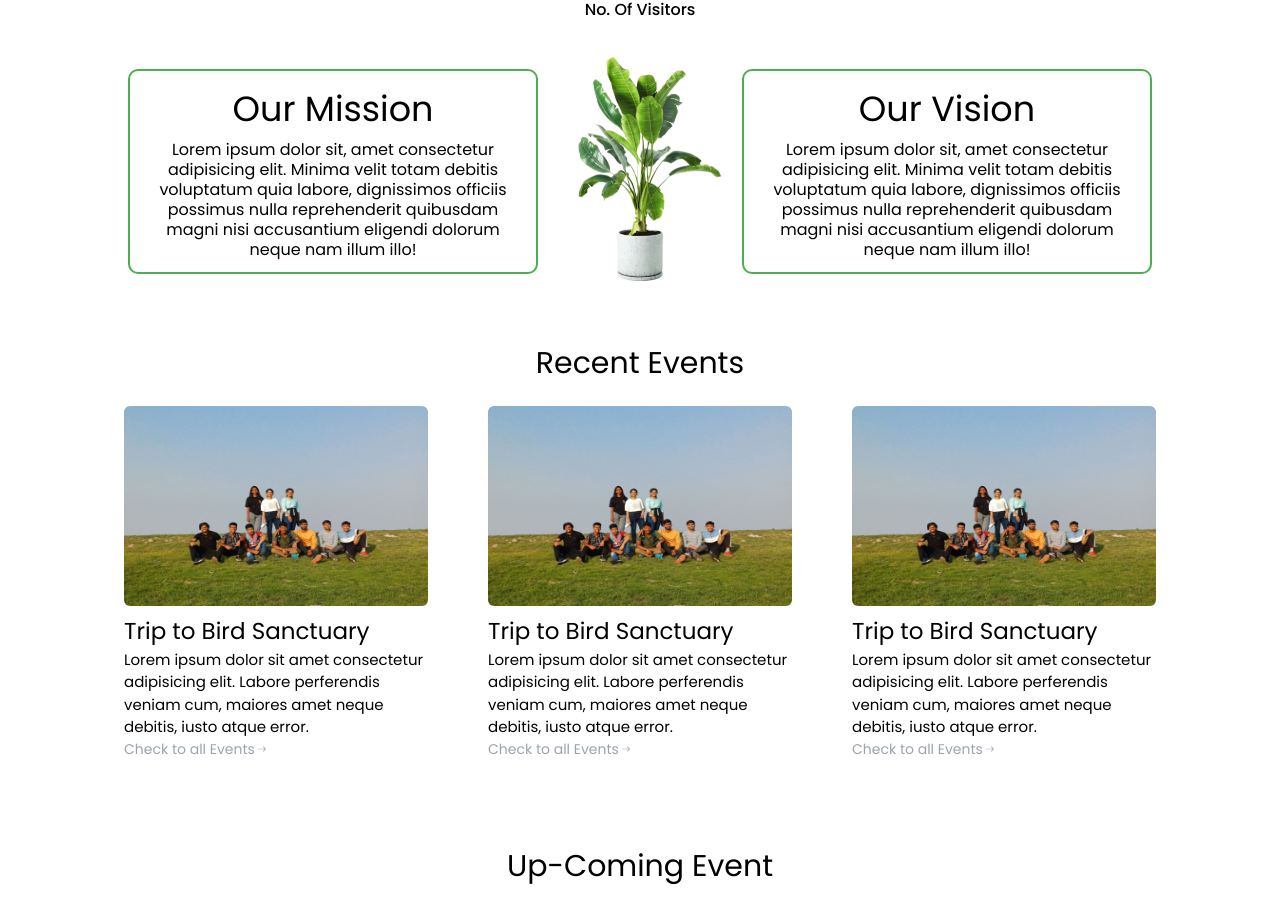
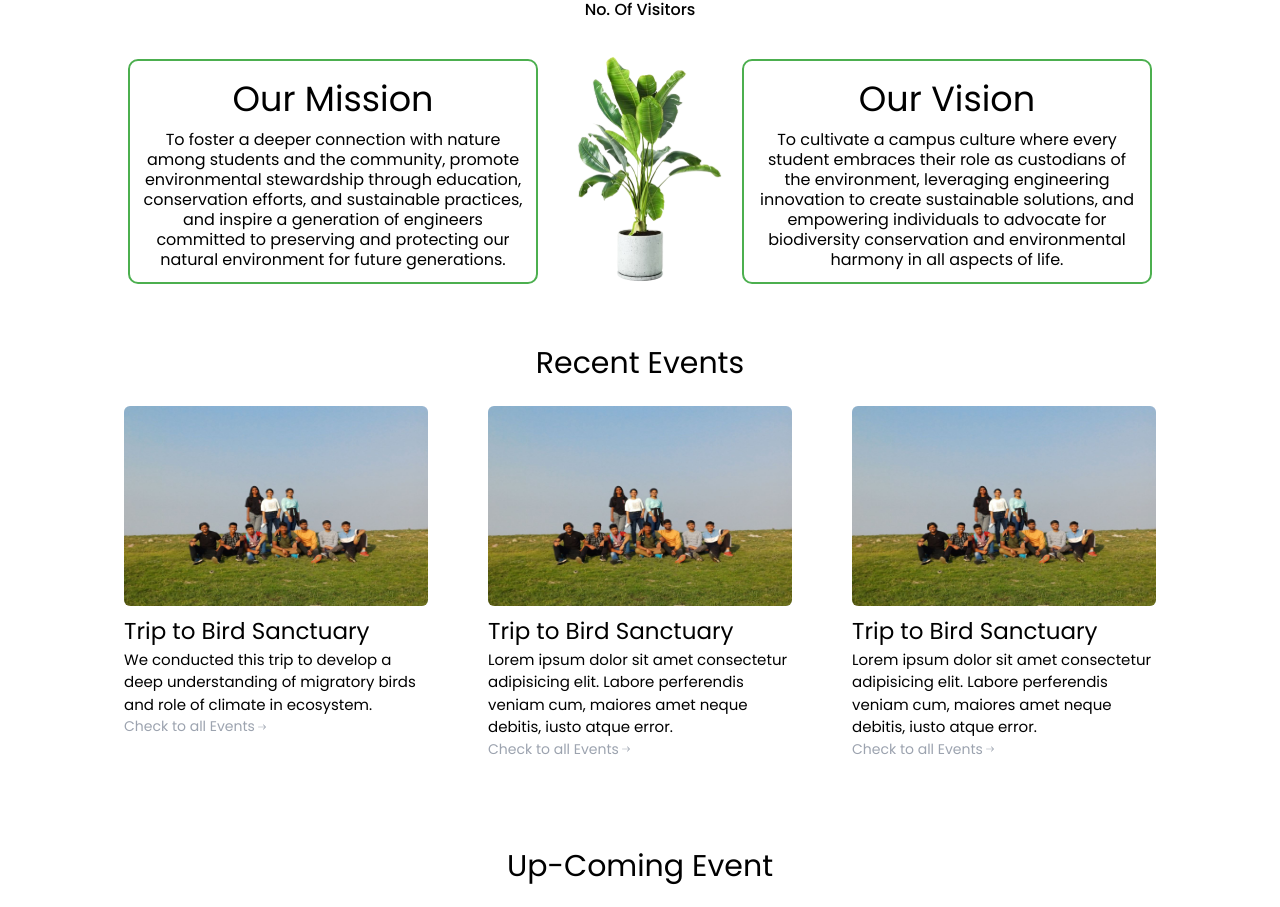
Before and after one commit to darkars33/Nature-Club, a React (Vite) app: page / in a window 1280 px wide. Shown: the part 776-1683 px from the top of the page. Built offline with nearby package versions, Linux system fonts and the light colour scheme.

Commit message:
Update Home.jsx

```diff
--- a/src/Pages/Home.jsx
+++ b/src/Pages/Home.jsx
@@ -54,20 +54,14 @@ const Home = () => {
           <div className="w-[450px] h-[75%] p-3 box flex justify-center flex-col gap-1 ms:w-full lg:h-[100%]">
             <h1 className="text-[35px] text-center">Our Mission</h1>
             <p className="text-center leading-5">
-              Lorem ipsum dolor sit, amet consectetur adipisicing elit. Minima
-              velit totam debitis voluptatum quia labore, dignissimos officiis
-              possimus nulla reprehenderit quibusdam magni nisi accusantium
-              eligendi dolorum neque nam illum illo!
+              To foster a deeper connection with nature among students and the community, promote environmental stewardship through education, conservation efforts, and sustainable practices, and inspire a generation of engineers committed to preserving and protecting our natural environment for future generations.
             </p>
           </div>
           <img src={plant} alt="" />
           <div className="w-[450px] h-[75%] p-3 box flex justify-center items-center flex-col gap-1  ms:w-full lg:h-[100%] ms:hover:w-[full]">
             <h1 className="text-[35px]">Our Vision</h1>
             <p className=" relative text-center leading-5">
-              Lorem ipsum dolor sit, amet consectetur adipisicing elit. Minima
-              velit totam debitis voluptatum quia labore, dignissimos officiis
-              possimus nulla reprehenderit quibusdam magni nisi accusantium
-              eligendi dolorum neque nam illum illo!
+              To cultivate a campus culture where every student embraces their role as custodians of the environment, leveraging engineering innovation to create sustainable solutions, and empowering individuals to advocate for biodiversity conservation and environmental harmony in all aspects of life.
             </p>
           </div>
         </div>
@@ -79,7 +73,7 @@ const Home = () => {
             <div className="relative w-[20rem] p-2 rounded-[10px] flex flex-col items-center hover:shadow-3xl hover:translate-z-2 transition-all hover:border-none">
               <img src={img1} alt="events photo" className="w-[350px] h-[200px] rounded-md xxs:h-[180px] xxs:w-[300px]"/>
               <div className="flex flex-col items-start"><h1 className="pt-2 text-[23px] xxs:text-[19px]">Trip to Bird Sanctuary</h1>
-              <p className="text-[15px] xxs:text-[13px]">Lorem ipsum dolor sit amet consectetur adipisicing elit. Labore perferendis veniam cum, maiores amet neque debitis, iusto atque error.</p>
+              <p className="text-[15px] xxs:text-[13px]">We conducted this trip to develop a deep understanding of migratory birds and role of climate in ecosystem.</p>
               <Link to='event' className="flex items-center text-[14px] text-gray-400 hover:text-green-400">Check to all Events <IoIosArrowRoundForward /> </Link></div>
             </div>
             <div className="relative w-[20rem] p-2 rounded-[10px] flex flex-col items-center hover:shadow-3xl hover:translate-z-2 transition-all hover:border-none">
```
